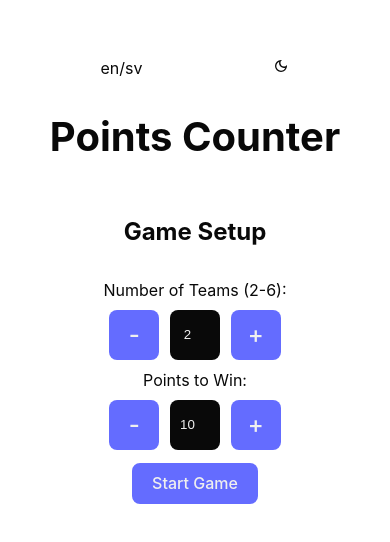
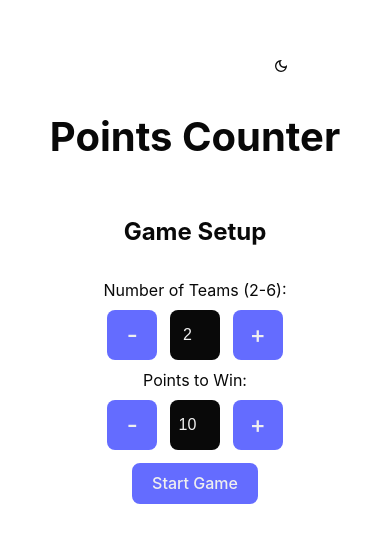
Before and after one commit to forslunddavid/points-counter, a React (Vite) app: page / in a window 390 px wide. Shown: the part 142-684 px from the top of the page. Built offline with nearby package versions, Linux system fonts and the light colour scheme.

Commit message:
stopped input zoom on mobile

```diff
--- a/index.html
+++ b/index.html
@@ -4,7 +4,7 @@
 		<meta charset="UTF-8" />
 		<link rel="icon" type="image/svg+xml" href="/favicon.png" />
 		<meta name="viewport" content="width=device-width, initial-scale=1.0" />
-		<title>Vite + React</title>
+		<title>Points counter</title>
 	</head>
 	<body>
 		<div id="root"></div>
--- a/src/App.css
+++ b/src/App.css
@@ -29,6 +29,7 @@
 }
 
 .language-container {
+	visibility: hidden;
 }
 
 .toggle-container {
--- a/src/App.jsx
+++ b/src/App.jsx
@@ -3,7 +3,6 @@
 //TODO
 // click effects for points
 // language changer en/sv
-//if i click in to the input it zooms, make it auto zoom out again when i click outside the input or the start game button.
 
 import { useState, useEffect, useMemo } from "react"
 import "./App.css"
--- a/src/assets/components/CustomNumberInput.css
+++ b/src/assets/components/CustomNumberInput.css
@@ -10,6 +10,10 @@
 .custom-number-input:focus,
 .custom-number-input:focus-visible {
 	outline: 4px auto webkit-focus-ring-color;
+}
+
+input[type="number"] {
+	font-size: 16px; /* Minimum size to prevent zoom on iOS */
 }
 
 .custom-number-wrapper input {
```
